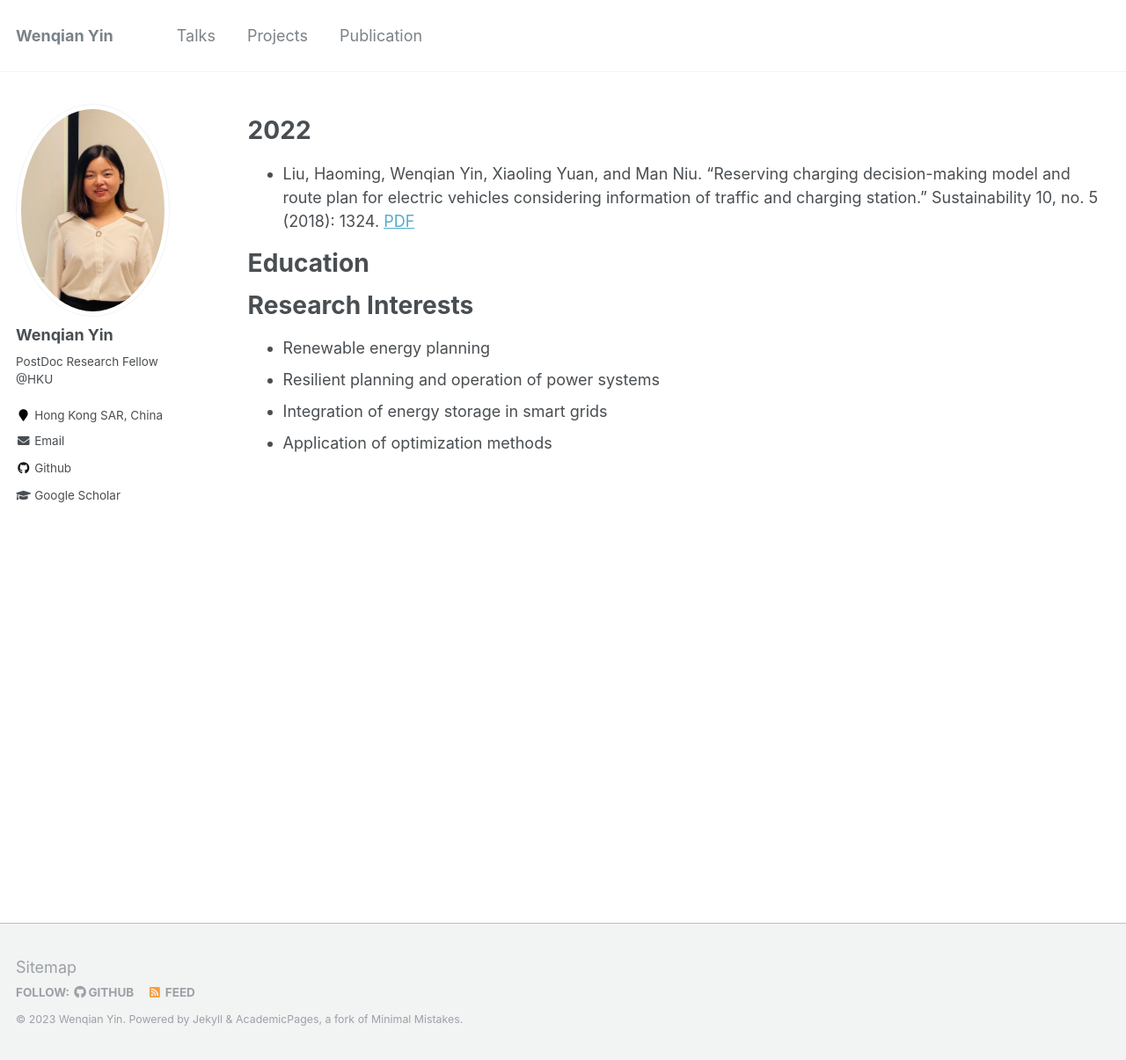
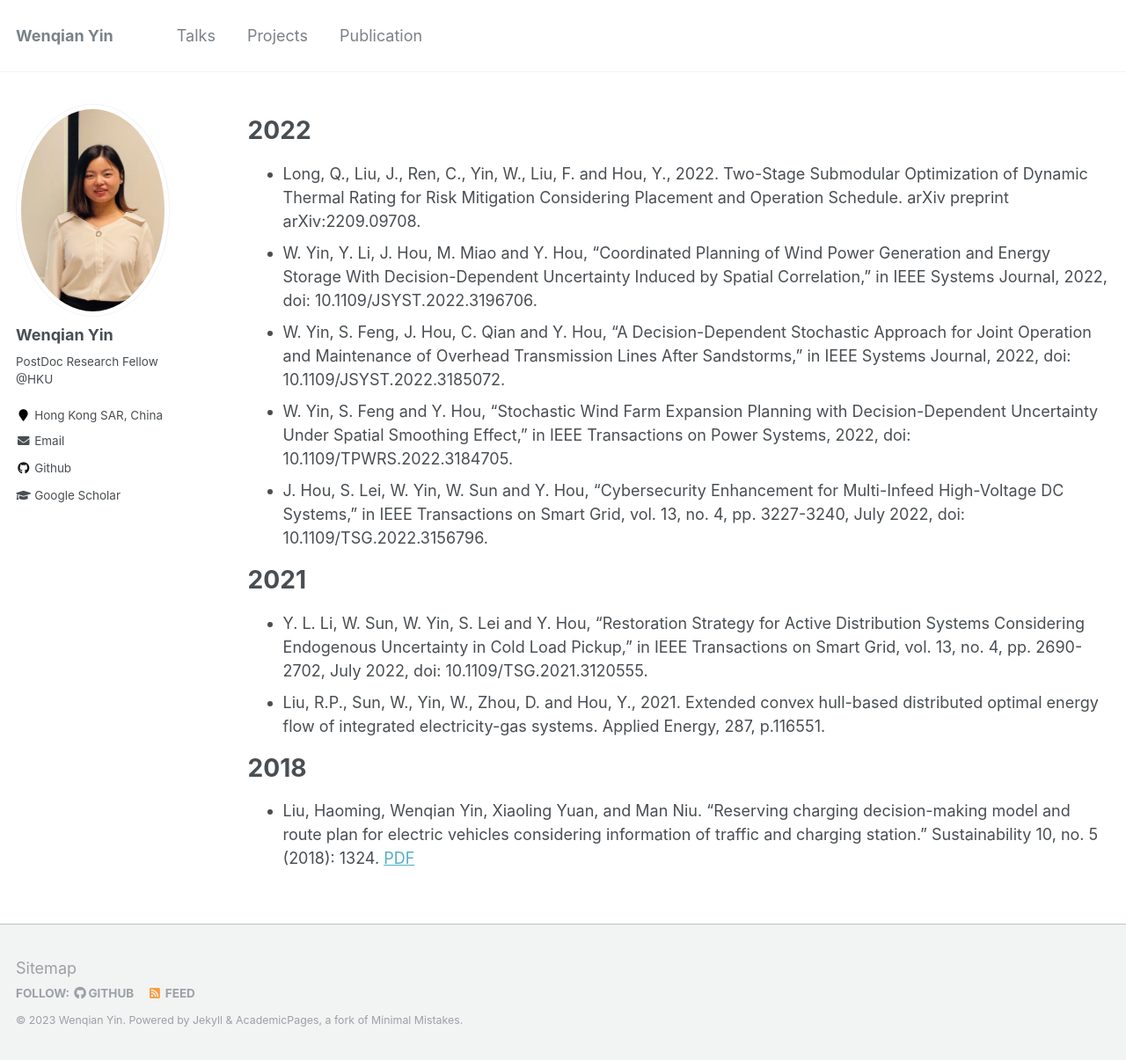
Before and after one commit to wenqianYIN/wb, a Jekyll site: the page built from _pages/cv.md, in a window 1280 px wide and 1205 px high. Shown: the whole window at 88% size. Built offline with Jekyll 4.4.1, drawn with Linux system fonts in a browser that asks for light colours.

Commit message:
Update cv.md

```diff
--- a/_pages/cv.md
+++ b/_pages/cv.md
@@ -8,19 +8,20 @@ redirect_from:
 
 {% include base_path %}
 
+
 2022
 ======
+* Long, Q., Liu, J., Ren, C., Yin, W., Liu, F. and Hou, Y., 2022. Two-Stage Submodular Optimization of Dynamic Thermal Rating for Risk Mitigation Considering Placement and Operation Schedule. arXiv preprint arXiv:2209.09708.
+* W. Yin, Y. Li, J. Hou, M. Miao and Y. Hou, "Coordinated Planning of Wind Power Generation and Energy Storage With Decision-Dependent Uncertainty Induced by Spatial Correlation," in IEEE Systems Journal, 2022, doi: 10.1109/JSYST.2022.3196706.
+* W. Yin, S. Feng, J. Hou, C. Qian and Y. Hou, "A Decision-Dependent Stochastic Approach for Joint Operation and Maintenance of Overhead Transmission Lines After Sandstorms," in IEEE Systems Journal, 2022, doi: 10.1109/JSYST.2022.3185072.
+* W. Yin, S. Feng and Y. Hou, "Stochastic Wind Farm Expansion Planning with Decision-Dependent Uncertainty Under Spatial Smoothing Effect," in IEEE Transactions on Power Systems, 2022, doi: 10.1109/TPWRS.2022.3184705.
+* J. Hou, S. Lei, W. Yin, W. Sun and Y. Hou, "Cybersecurity Enhancement for Multi-Infeed High-Voltage DC Systems," in IEEE Transactions on Smart Grid, vol. 13, no. 4, pp. 3227-3240, July 2022, doi: 10.1109/TSG.2022.3156796.
+
+2021
+======
+* Y. L. Li, W. Sun, W. Yin, S. Lei and Y. Hou, "Restoration Strategy for Active Distribution Systems Considering Endogenous Uncertainty in Cold Load Pickup," in IEEE Transactions on Smart Grid, vol. 13, no. 4, pp. 2690-2702, July 2022, doi: 10.1109/TSG.2021.3120555.
+* Liu, R.P., Sun, W., Yin, W., Zhou, D. and Hou, Y., 2021. Extended convex hull-based distributed optimal energy flow of integrated electricity-gas systems. Applied Energy, 287, p.116551.
+
+2018
+======
 * Liu, Haoming, Wenqian Yin, Xiaoling Yuan, and Man Niu. "Reserving charging decision-making model and route plan for electric vehicles considering information of traffic and charging station." Sustainability 10, no. 5 (2018): 1324. [PDF](https://www.mdpi.com/2071-1050/10/5/1324)
-
-
-
-Education
-======
-
-
-Research Interests
-======
-* Renewable energy planning
-* Resilient planning and operation of power systems
-* Integration of energy storage in smart grids
-* Application of optimization methods
```
